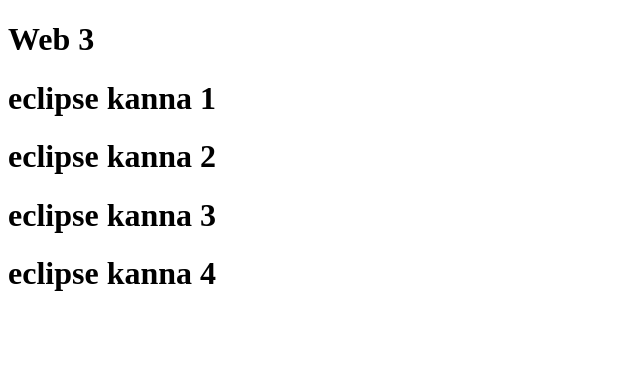
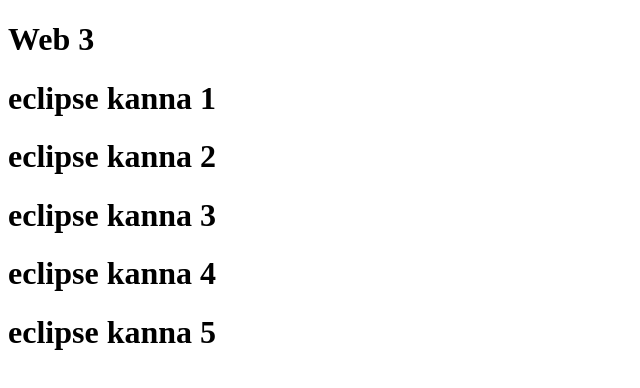
Before and after one commit to gurubbc/Web3, a plain HTML site: page Web3/WebContent/index.html in a window 1280 px wide. Shown: the whole page, without its empty margins (0-640 px from the left). Drawn offline with Linux system fonts and the light colour scheme.

Commit message:
Eclipse kanna5

```diff
--- a/Web3/WebContent/index.html
+++ b/Web3/WebContent/index.html
@@ -10,5 +10,6 @@
 <h1> eclipse kanna 2</h1>
 <h1> eclipse kanna 3</h1>
 <h1> eclipse kanna 4</h1>
+<h1> eclipse kanna 5</h1>
 </body>
 </html>
```
